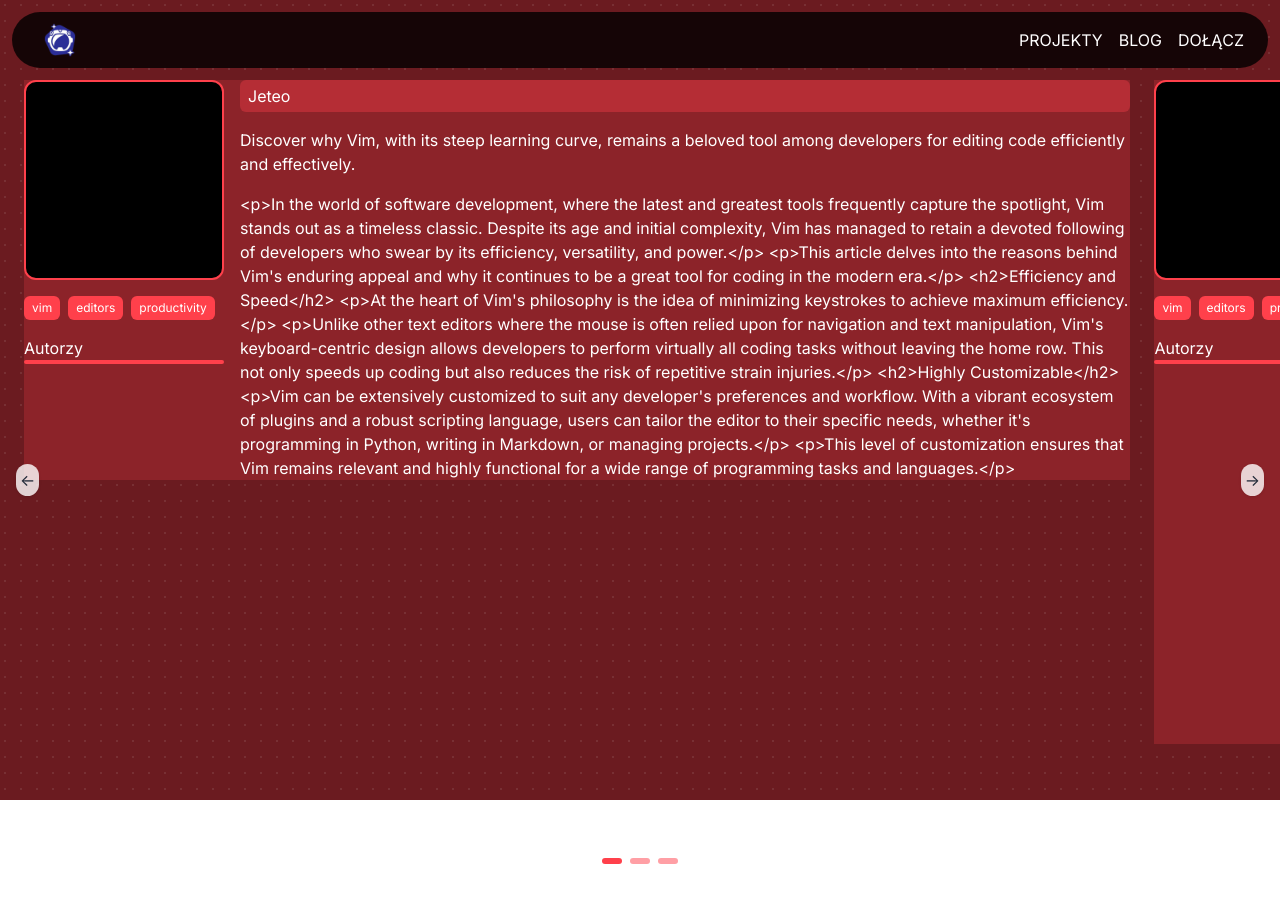
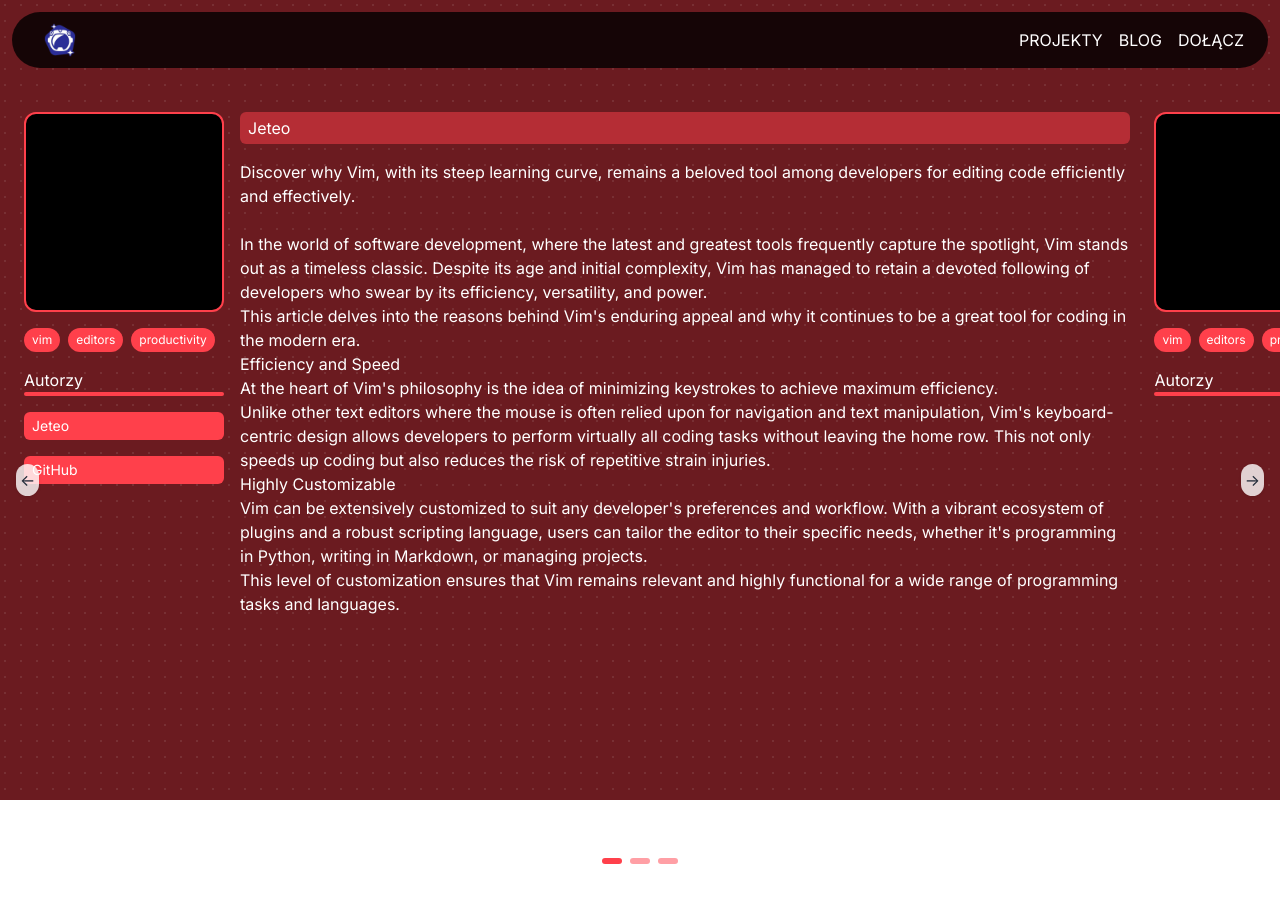
Before and after one commit to Newbies-Workplace/newbies-web, a Next.js app: page /projects in a window 1280 px wide. Shown: the top 902 px of the page. After the commit the page ends 880 px from the top, so only its background shows below. Built offline with nearby package versions, Linux system fonts and the light colour scheme.

Commit message:
wip: projects section

```diff
--- a/content/projects/0_jeteo.mdx
+++ b/content/projects/0_jeteo.mdx
@@ -3,6 +3,11 @@
 publishedAt: '2024-04-09'
 tags: ['vim', 'editors', 'productivity']
 summary: 'Discover why Vim, with its steep learning curve, remains a beloved tool among developers for editing code efficiently and effectively.'
+links:
+  - title: 'Jeteo'
+    url: 'https://jeteo.newbies.pl/'
+  - title: 'GitHub'
+    url: 'https://github.com/Newbies-Workplace/jeteo'
 ---
 
 In the world of software development, where the latest and greatest tools frequently capture the spotlight, Vim stands out as a timeless classic. Despite its age and initial complexity, Vim has managed to retain a devoted following of developers who swear by its efficiency, versatility, and power.
--- a/content/projects/2_long.mdx
+++ b/content/projects/2_long.mdx
@@ -20,7 +20,6 @@
 Vim can be extensively customized to suit any developer's preferences and workflow. With a vibrant ecosystem of plugins and a robust scripting language, users can tailor the editor to their specific needs, whether it's programming in Python, writing in Markdown, or managing projects.
 
 This level of customization ensures that Vim remains relevant and highly functional for a wide range of programming tasks and languages.
-
 
 The debate between using spaces and tabs for indentation in coding may seem trivial to the uninitiated, but it is a topic that continues to inspire passionate discussions among developers. This seemingly minor choice can affect code readability, maintenance, and even team dynamics.
 
--- a/src/app/(home)/OurProjectsSection.tsx
+++ b/src/app/(home)/OurProjectsSection.tsx
@@ -22,11 +22,13 @@
         </Marquee>
       </div>
 
-      <Carousel>
-        {projects.map((project) => (
-          <ProjectCard project={project} key={project.slug} />
-        ))}
-      </Carousel>
+      <div className={"h-[calc(100vh-24px)] md:h-[calc(100vh-64px)] pb-4"}>
+        <Carousel>
+          {projects.map((project) => (
+            <ProjectCard project={project} key={project.slug} />
+          ))}
+        </Carousel>
+      </div>
     </div>
   );
 };
--- a/src/app/projects/Carousel.tsx
+++ b/src/app/projects/Carousel.tsx
@@ -14,9 +14,9 @@
     setCurr((curr) => (curr === slides.length - 1 ? 0 : curr + 1));
 
   return (
-    <div className="relative pl-6 h-full">
+    <div className="relative h-full pl-6 py-8">
       <div
-        className="flex transition-transform ease-out duration-500 pr-6 gap-6 w-[90%]"
+        className="flex h-full transition-transform ease-out duration-500 pr-6 gap-6 w-[90%]"
         style={{ transform: `translateX(-${curr * 100}%)` }}
       >
         {slides}
--- a/src/app/projects/ProjectCard.tsx
+++ b/src/app/projects/ProjectCard.tsx
@@ -4,7 +4,7 @@
 
 export const ProjectCard = ({ project }: { project: Project }) => {
   return (
-    <div className={"flex h-full gap-4 min-w-full bg-red-800 text-white"}>
+    <div className={"flex gap-4 min-w-full text-white"}>
       <div className={"flex flex-col gap-4"}>
         <div
           className={"size-[200px] bg-black border-2 border-red-500 rounded-xl"}
@@ -14,7 +14,7 @@
           {project.data.tags.map((tag) => (
             <div
               key={tag}
-              className={"bg-red-500 px-2 py-1 rounded-md text-xs"}
+              className={"bg-red-500 px-2 py-1 rounded-full text-xs"}
             >
               {tag}
             </div>
@@ -27,16 +27,33 @@
         </div>
 
         {/* todo github link / web link */}
+        {project.data.links?.map((link) => (
+          <a
+            key={link.url}
+            href={link.url}
+            target="_blank"
+            rel="noopener noreferrer"
+            className={"text-sm text-white bg-red-500 px-2 py-1 rounded-md"}
+          >
+            {link.title}
+          </a>
+        ))}
       </div>
 
-      <div className={"flex flex-col gap-4 overflow-scroll"}>
+      <div className={"flex flex-col gap-4 "}>
         <div className={"bg-red-700 px-2 py-1 rounded-md"}>
           {project.data.title}
         </div>
 
-        <div>{project.data.summary}</div>
+        <div className={"overflow-scroll"}>
+          <div>{project.data.summary}</div>
+          <br />
 
-        {md().render(project.content)}
+          <div
+            // biome-ignore lint/security/noDangerouslySetInnerHtml: <explanation>
+            dangerouslySetInnerHTML={{ __html: md().render(project.content) }}
+          />
+        </div>
       </div>
     </div>
   );
--- a/src/utils/projects.ts
+++ b/src/utils/projects.ts
@@ -8,6 +8,11 @@
   summary: string;
   tags: string[];
   image?: string;
+  links?: {
+    url: string;
+    title: string;
+    icon?: string;
+  }[];
 };
 
 export type Project = {
```
